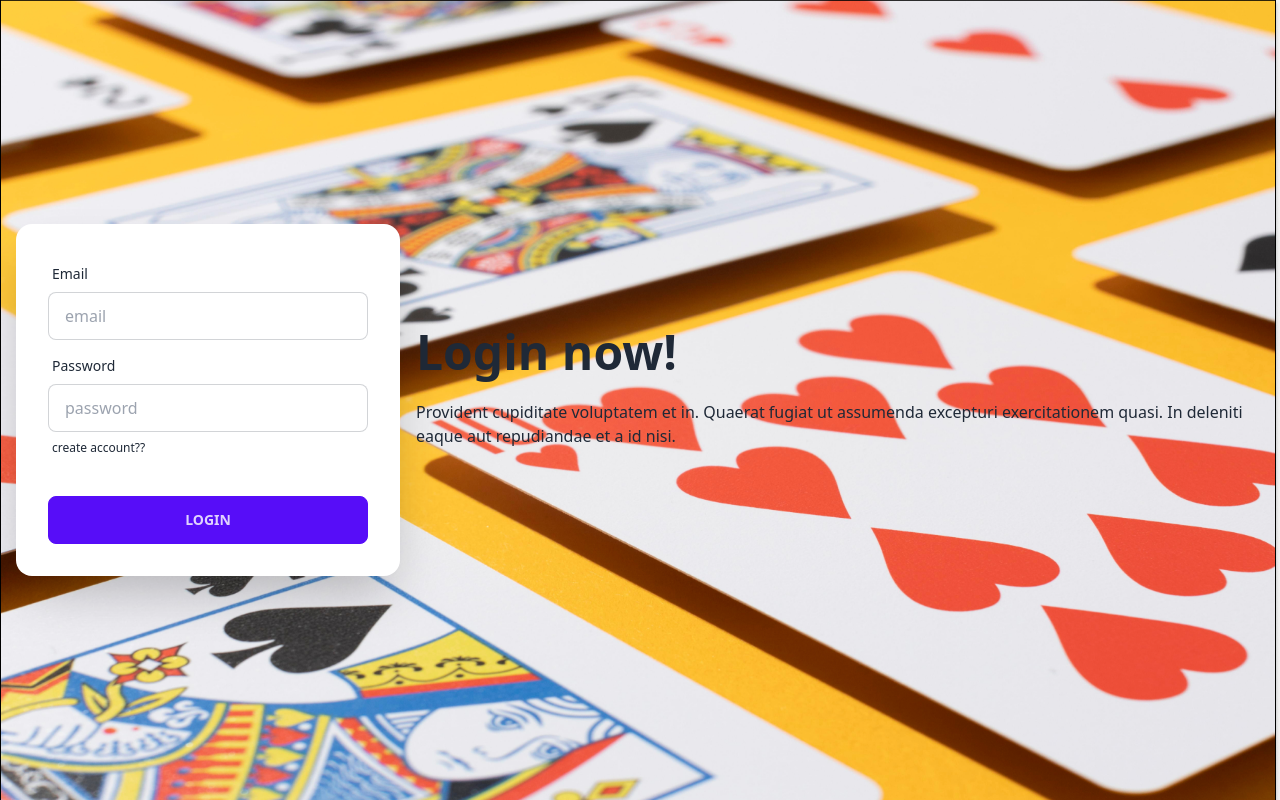
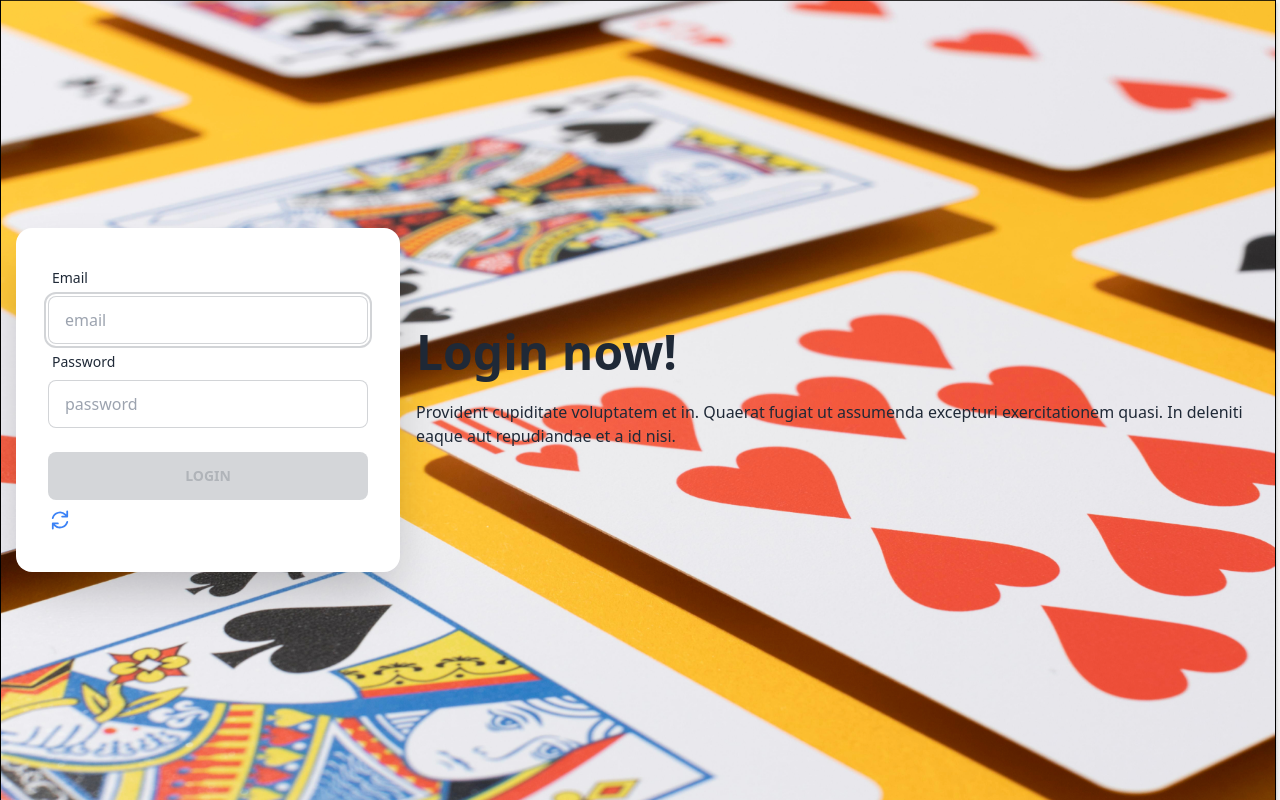
Before and after one commit to BlackJackGameTeam/blackjack, a Next.js app in the folder frontend/: page /login in a window 1280 px wide. Built offline with nearby package versions, Linux system fonts and the light colour scheme; no server answers.

Commit message:
定期コミット

```diff
--- a/frontend/package.json
+++ b/frontend/package.json
@@ -3,7 +3,7 @@
   "version": "0.1.0",
   "private": true,
   "scripts": {
-    "dev": "next dev",
+    "dev": "NODE_OPTIONS='--inspect' next dev",
     "build": "next build",
     "start": "next start",
     "lint": "next lint"
@@ -25,6 +25,7 @@
     "react-dom": "18.2.0",
     "react-router-dom": "^6.10.0",
     "react-use": "^17.4.0",
+    "swr": "^2.2.2",
     "typescript": "5.1.6",
     "zustand": "^4.3.6"
   },
--- /dev/null
+++ b/frontend/src/hooks/fetch/fetcher.ts
@@ -0,0 +1,4 @@
+import axios from 'axios'
+import React from 'react'
+
+export const fetcher = (url: string) => axios.get(url).then(res => res.data)
--- /dev/null
+++ b/frontend/src/hooks/playerError.ts
@@ -0,0 +1,31 @@
+import React from 'react'
+import { getCsrfToken } from '@/pages/api/player'
+
+export const playerError = () => {
+    const switchErrorHandling = (msg: string) => {
+        switch (msg) {
+          case 'invalid csrf token':
+            getCsrfToken()
+            alert('CSRF token is invalid, please try again')
+            break
+          case 'invalid or expired jwt':
+            alert('access token expired, please login')
+            break
+          case 'missing or malformed jwt':
+            alert('access token is not valid, please login')
+            break
+          case 'duplicated key not allowed':
+            alert('email already exist, please use another one')
+            break
+          case 'crypto/bcrypt: hashedPassword is not the hash of the given password':
+            alert('password is not correct')
+            break
+          case 'record not found':
+            alert('email is not correct')
+            break
+          default:
+            alert(msg)
+        }
+      }
+      return { switchErrorHandling }
+}
--- a/frontend/src/hooks/playerMutateAuth.ts
+++ b/frontend/src/hooks/playerMutateAuth.ts
@@ -1,27 +1,67 @@
 import { useMutation } from "@tanstack/react-query";
 import axios from "axios";
 import { useRouter } from "next/router"
+import { playerError } from "./playerError";
+import { Credential } from "@/types";
 
 export const playerMutateAuth = () => {
     const router = useRouter();
-    const loginMutate = useMutation(
-        async (user: Credential) => {
+    const { switchErrorHandling } = playerError()
+
+    // ログイン時のmutation
+    const loginMutation = useMutation(
+        async (user:Credential) => {
             await axios.post(`${process.env.NEXT_PUBLIC_API_URL}/login`, user),
             {
                 onSuccess: () => {
                     router.push('/main')
                 },
                 onError: (err: any) => {
-                    // if (err.response.data.message) {
-                    //     switchErrorHandling(err.response.data.message)
-                    // }
-                    // else {
-                    //     switchErrorHandling(err.response.data)
-                    // }
+                    if (err.response.data.message) {
+                        switchErrorHandling(err.response.data.message)
+                    }
+                    else {
+                        switchErrorHandling(err.response.data)
+                    }
                 }
             }
         }
     )
 
-    return loginMutate
+    // 登録時のmutation
+    const registerMutation = useMutation(
+        async (user:Credential) => {
+            await axios.post(`${process.env.NEXT_PUBLIC_API_URL}/login`, user),
+            {
+                onError: (err:any) => {
+                    if (err.response.data.message) {
+                        switchErrorHandling(err.response.data.message)
+                      } else {
+                        switchErrorHandling(err.response.data)
+                      }
+                },
+            }
+        }
+    )
+
+    // ログアウト時のmutation
+    const logoutMutation = useMutation(
+        async (user:Credential) => {
+            await axios.post(`${process.env.NEXT_PUBLIC_API_URL}/login`, user),
+            {
+                onSuccess: () => {
+                    router.push('/login')
+                },
+                onError: (err: any) => {
+                    if (err.response.data.message) {
+                        switchErrorHandling(err.response.data.message)
+                      } else {
+                        switchErrorHandling(err.response.data)
+                      }
+                }
+            }
+        }
+    )
+
+    return {loginMutation, registerMutation, logoutMutation}
 }
--- a/frontend/src/pages/_app.tsx
+++ b/frontend/src/pages/_app.tsx
@@ -4,11 +4,19 @@ import { useAsync } from 'react-use'
 import axios from 'axios'
 import { getCsrfToken } from './api/player'
 import { useRouter } from 'next/router'
+import { QueryClient, QueryClientProvider } from '@tanstack/react-query'
+import { ReactQueryDevtools } from '@tanstack/react-query-devtools'
 
 export default function App({ Component, pageProps }: AppProps) {
   useAsync(async () => {
     axios.defaults.withCredentials = true
     await getCsrfToken()
   })
-  return <Component {...pageProps} />
+  const queryClient = new QueryClient({})
+  return (
+    <QueryClientProvider client={queryClient}>
+      <Component {...pageProps} />
+      <ReactQueryDevtools initialIsOpen={false} />
+    </QueryClientProvider>
+  )
 }
--- a/frontend/src/pages/login.tsx
+++ b/frontend/src/pages/login.tsx
@@ -1,31 +1,66 @@
 import Head from 'next/head'
-import React from 'react'
+import React, { FormEvent } from 'react'
 import Image from 'next/image'
 import backgroundImage from '../../public/assets/backgroudPicture.png'
+import { useState } from 'react'
+import { playerMutateAuth } from '@/hooks/playerMutateAuth'
+import { ArrowPathIcon } from '@heroicons/react/20/solid'
 
-const login = () => {
+export const login = () => {
+  const [email, setEmail] = useState<string>('')
+  const [password, setPassword] = useState<string>('')
+  const [isLogin, setIsLogin] = useState<boolean>(true)
+  const { loginMutation, registerMutation } = playerMutateAuth()
+
+  const submitAuthHandler = async (e: FormEvent<HTMLFormElement>) => {
+    e.preventDefault()
+    if (isLogin) {
+      loginMutation.mutate({
+        email: email,
+        password: password,
+      })
+    } else {
+      await registerMutation
+        .mutateAsync({
+          email: email,
+          password: password,
+        })
+        .then(() => {
+          loginMutation.mutate({
+            email: email,
+            password: password,
+          })
+        })
+    }
+  }
   return (
     <>
       <div className="hero min-h-screen bg-base-200">
         <Image src={backgroundImage} alt="card_game" layout="fill" />
         <div className="hero-content flex-col lg:flex-row-reverse">
           <div className="text-center lg:text-left">
-            <h1 className="text-5xl font-bold">Login now!</h1>
+            <h1 className="text-5xl font-bold">{isLogin ? 'Login now!' : 'Create account now!'}</h1>
             <p className="py-6">
               Provident cupiditate voluptatem et in. Quaerat fugiat ut assumenda
               excepturi exercitationem quasi. In deleniti eaque aut repudiandae
               et a id nisi.
             </p>
           </div>
+
           <div className="card flex-shrink-0 w-full max-w-sm shadow-2xl bg-base-100">
             <div className="card-body">
+              <form onSubmit={submitAuthHandler}>
                 <div className="form-control">
                   <label className="label">
                     <span className="label-text">Email</span>
                   </label>
                   <input
-                  type="text"
+                    name="email"
+                    type="email"
+                    autoFocus
                     placeholder="email"
+                    onChange={(e) => setEmail(e.target.value)}
+                    value={email}
                     className="input input-bordered"
                   />
                 </div>
@@ -34,19 +69,28 @@ const login = () => {
                     <span className="label-text">Password</span>
                   </label>
                   <input
-                  type="text"
+                    name="password"
+                    type="password"
                     placeholder="password"
+                    onChange={(e) => setPassword(e.target.value)}
+                    value={password}
                     className="input input-bordered"
                   />
-                <label className="label">
-                  <a href="#" className="label-text-alt link link-hover">
-                    create account??
-                  </a>
-                </label>
                 </div>
                 <div className="form-control mt-6">
-                <button className="btn btn-primary">Login</button>
+                  <button
+                    className="btn btn-primary"
+                    disabled={!email || !password}
+                    type="submit"
+                  >
+                    {isLogin ? 'Login' : 'Create Account'}
+                  </button>
+                  <ArrowPathIcon
+                    onClick={() => setIsLogin(!isLogin)}
+                    className="h-6 w-6 my-2 text-blue-500 cursor-pointer"
+                  />
                 </div>
+              </form>
             </div>
           </div>
         </div>
--- /dev/null
+++ b/frontend/src/pages/main.tsx
@@ -0,0 +1,5 @@
+import React from 'react'
+
+export const main = () => {
+  return <div>main</div>
+}
--- a/frontend/src/pages/start.tsx
+++ b/frontend/src/pages/start.tsx
@@ -1,7 +1,4 @@
-import Head from 'next/head'
-import React, { useEffect } from 'react'
-import Image from 'next/image'
-import { useRouter } from 'next/router'
+import React from 'react'
 import Link from 'next/link'
 
 const startPage = () => {
```
Also changed, not shown: 1 other file (tests, documents, lock files or other folders). Lines whose indentation alone changed are shown as unchanged.
